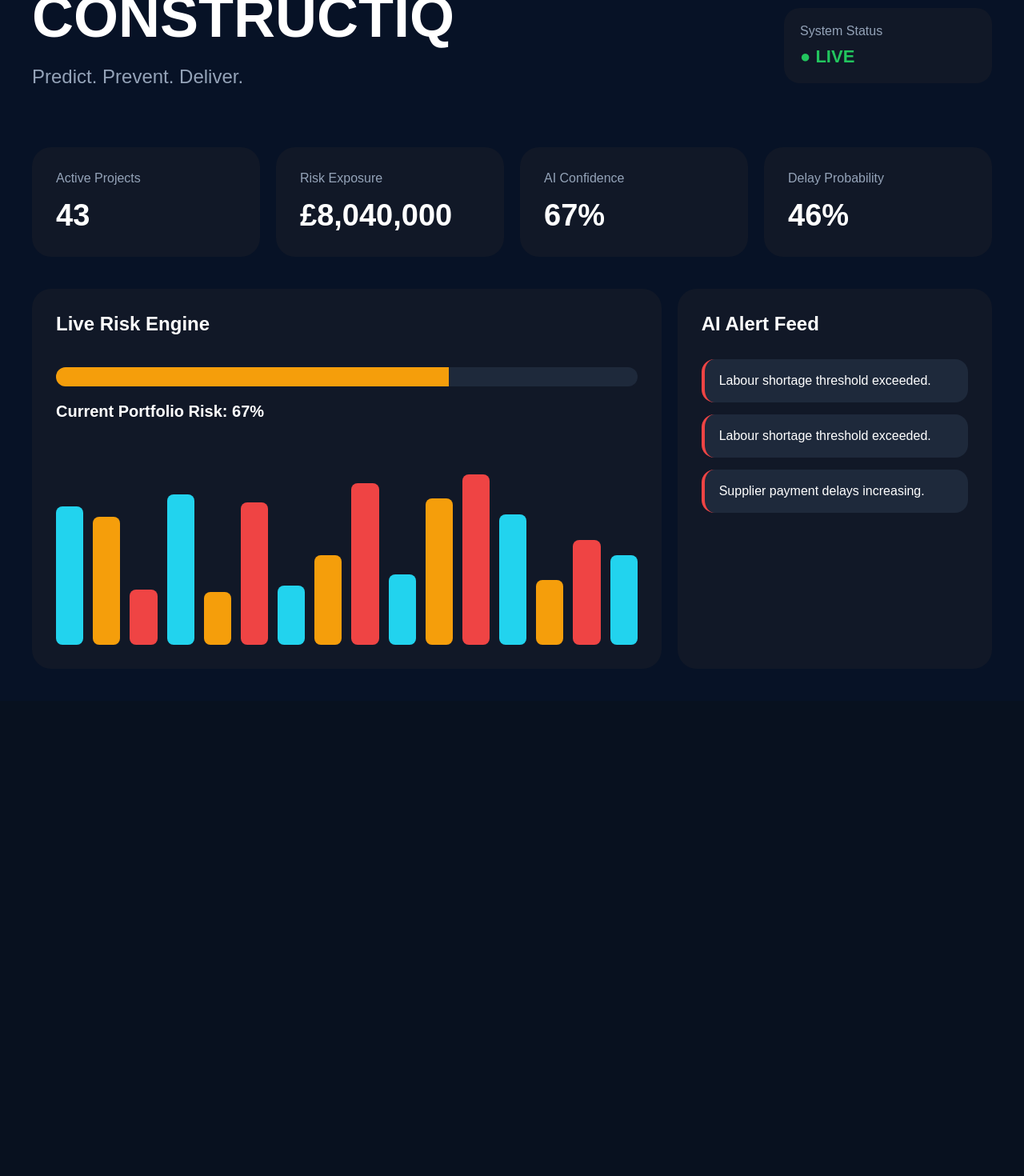
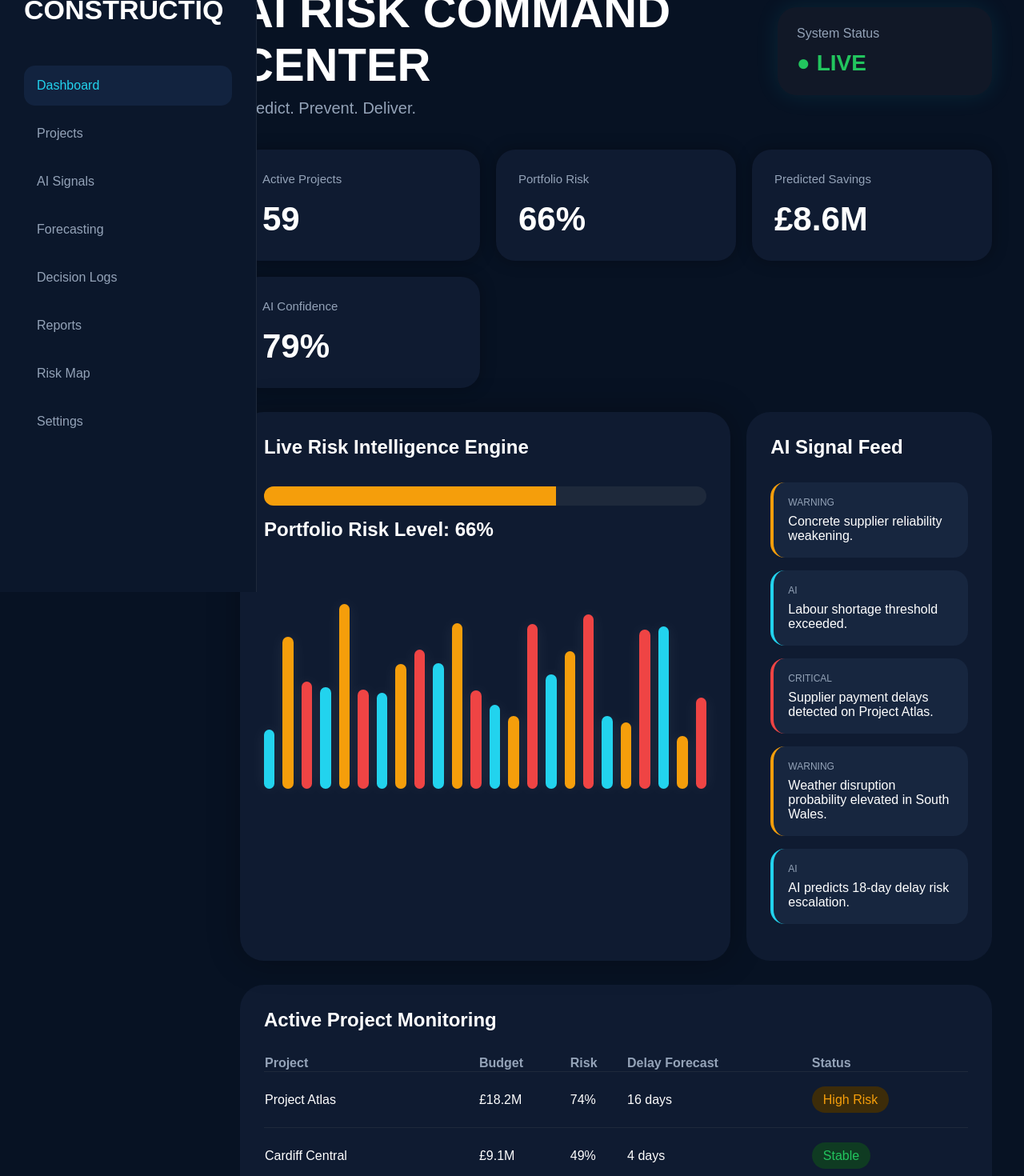
Before and after one commit to Pushpamchy/constructiq-dashboard, a Next.js app: page / in a window 1280 px wide. Shown: the part 60-1530 px from the top of the page at 80% size. Before the commit the page ends 936 px from the top, so only its background shows below. Built offline with nearby package versions, Linux system fonts and the light colour scheme.

Commit message:
Update page.js

```diff
--- a/app/page.js
+++ b/app/page.js
@@ -3,52 +3,165 @@
 import React, { useEffect, useState } from 'react';
 
 export default function Home() {
-  const [risk, setRisk] = useState(67);
-  const [projects, setProjects] = useState(42);
+  const [risk, setRisk] = useState(64);
+  const [projects, setProjects] = useState(58);
+  const [savings, setSavings] = useState(8.4);
   const [alerts, setAlerts] = useState([
-    'Supplier payment delays increasing.',
-    'Weather disruption probability elevated.',
-    'Concrete delivery running behind schedule.'
+    {
+      type: 'CRITICAL',
+      text: 'Supplier payment delays detected on Project Atlas.'
+    },
+    {
+      type: 'WARNING',
+      text: 'Weather disruption probability elevated in South Wales.'
+    },
+    {
+      type: 'AI',
+      text: 'AI predicts 18-day delay risk escalation.'
+    }
   ]);
 
   useEffect(() => {
     const interval = setInterval(() => {
       setRisk(prev => {
         let next = prev + Math.floor(Math.random() * 9 - 4);
-        if (next < 30) next = 30;
-        if (next > 95) next = 95;
+        if (next < 38) next = 38;
+        if (next > 92) next = 92;
         return next;
       });
 
-      setProjects(prev => prev + (Math.random() > 0.7 ? 1 : 0));
+      setProjects(prev => prev + (Math.random() > 0.8 ? 1 : 0));
 
-      const newAlerts = [
-        'Steel price volatility increased.',
+      setSavings(prev =>
+        Number((prev + (Math.random() * 0.4 - 0.15)).toFixed(1))
+      );
+
+      const feed = [
+        'Steel price volatility increased 14%.',
         'Labour shortage threshold exceeded.',
+        'Concrete supplier reliability weakening.',
+        'AI confidence level recalibrated.',
         'Schedule variance anomaly detected.',
-        'AI predicts cost overrun risk spike.',
-        'Supplier reliability trend weakening.'
+        'Risk cascade pattern identified.',
+        'Project Orion entered high-risk state.'
       ];
 
+      const types = ['AI', 'WARNING', 'CRITICAL'];
+
       setAlerts(prev => [
-        newAlerts[Math.floor(Math.random() * newAlerts.length)],
-        ...prev.slice(0, 2)
+        {
+          type: types[Math.floor(Math.random() * types.length)],
+          text: feed[Math.floor(Math.random() * feed.length)]
+        },
+        ...prev.slice(0, 4)
       ]);
     }, 2500);
 
     return () => clearInterval(interval);
   }, []);
 
+  const projectsData = [
+    {
+      name: 'Project Atlas',
+      budget: '£18.2M',
+      risk: 74,
+      delay: '16 days',
+      status: 'High Risk'
+    },
+    {
+      name: 'Cardiff Central',
+      budget: '£9.1M',
+      risk: 49,
+      delay: '4 days',
+      status: 'Stable'
+    },
+    {
+      name: 'London Smart Rail',
+      budget: '£104M',
+      risk: 82,
+      delay: '28 days',
+      status: 'Critical'
+    }
+  ];
+
   return (
     <div
       style={{
+        background: '#071223',
         minHeight: '100vh',
-        background: '#071226',
         color: 'white',
-        padding: '40px',
+        display: 'flex',
         fontFamily: 'Arial'
       }}
     >
+      {/* SIDEBAR */}
+
+      <div
+        style={{
+          width: '260px',
+          background: '#0b172b',
+          borderRight: '1px solid #1e293b',
+          padding: '30px',
+          position: 'fixed',
+          top: 0,
+          left: 0,
+          bottom: 0
+        }}
+      >
+        <h1
+          style={{
+            fontSize: '34px',
+            marginBottom: '50px',
+            fontWeight: '900'
+          }}
+        >
+          CONSTRUCTIQ
+        </h1>
+
+        {[
+          'Dashboard',
+          'Projects',
+          'AI Signals',
+          'Forecasting',
+          'Decision Logs',
+          'Reports',
+          'Risk Map',
+          'Settings'
+        ].map(item => (
+          <div
+            key={item}
+            style={{
+              padding: '16px',
+              marginBottom: '10px',
+              borderRadius: '14px',
+              background:
+                item === 'Dashboard'
+                  ? '#12233f'
+                  : 'transparent',
+              color:
+                item === 'Dashboard'
+                  ? '#22d3ee'
+                  : '#94a3b8',
+              cursor: 'pointer',
+              transition: '0.3s'
+            }}
+          >
+            {item}
+          </div>
+        ))}
+      </div>
+
+      {/* MAIN */}
+
+      <div
+        style={{
+          marginLeft: '260px',
+          width: '100%',
+          padding: '40px'
+        }}
+      >
+        {/* TOP */}
+
         <div
           style={{
             display: 'flex',
@@ -57,33 +170,33 @@ export default function Home() {
           }}
         >
           <div>
-          <h1
+            <div
               style={{
-              fontSize: '72px',
-              margin: 0,
+                fontSize: '58px',
                 fontWeight: '900'
               }}
             >
-            CONSTRUCTIQ
-          </h1>
+              AI RISK COMMAND CENTER
+            </div>
 
-          <p
+            <div
               style={{
                 color: '#94a3b8',
-              fontSize: '24px',
-              marginTop: '20px'
+                marginTop: '10px',
+                fontSize: '20px'
               }}
             >
               Predict. Prevent. Deliver.
-          </p>
+            </div>
           </div>
 
           <div
             style={{
               background: '#111827',
-            padding: '20px',
-            borderRadius: '20px',
-            minWidth: '220px'
+              padding: '24px',
+              borderRadius: '24px',
+              minWidth: '220px',
+              boxShadow: '0 0 30px rgba(34,211,238,0.1)'
             }}
           >
             <div style={{ color: '#94a3b8' }}>
@@ -92,10 +205,10 @@ export default function Home() {
 
             <div
               style={{
+                marginTop: '12px',
                 color: '#22c55e',
-              marginTop: '10px',
                 fontWeight: 'bold',
-              fontSize: '22px'
+                fontSize: '28px'
               }}
             >
               ● LIVE
@@ -103,57 +216,65 @@ export default function Home() {
           </div>
         </div>
 
+        {/* KPI */}
+
         <div
           style={{
             display: 'grid',
-          gridTemplateColumns: 'repeat(auto-fit,minmax(240px,1fr))',
+            gridTemplateColumns:
+              'repeat(auto-fit,minmax(260px,1fr))',
             gap: '20px',
-          marginTop: '50px'
+            marginTop: '40px'
           }}
         >
-        <MetricCard
+          <Metric
             title="Active Projects"
             value={projects}
           />
 
-        <MetricCard
-          title="Risk Exposure"
-          value={`£${(risk * 120000).toLocaleString()}`}
-        />
-
-        <MetricCard
-          title="AI Confidence"
+          <Metric
+            title="Portfolio Risk"
             value={`${risk}%`}
           />
 
-        <MetricCard
-          title="Delay Probability"
-          value={`${Math.floor(risk * 0.7)}%`}
+          <Metric
+            title="Predicted Savings"
+            value={`£${savings}M`}
+          />
+
+          <Metric
+            title="AI Confidence"
+            value={`${Math.floor(risk * 1.2)}%`}
           />
         </div>
 
+        {/* GRID */}
+
         <div
           style={{
-          marginTop: '40px',
             display: 'grid',
             gridTemplateColumns: '2fr 1fr',
-          gap: '20px'
+            gap: '20px',
+            marginTop: '30px'
           }}
         >
+          {/* RISK ENGINE */}
+
           <div
             style={{
-            background: '#111827',
-            borderRadius: '24px',
-            padding: '30px'
+              background: '#0f1b31',
+              borderRadius: '30px',
+              padding: '30px',
+              boxShadow: '0 0 40px rgba(0,0,0,0.3)'
             }}
           >
             <h2 style={{ marginTop: 0 }}>
-            Live Risk Engine
+              Live Risk Intelligence Engine
             </h2>
 
             <div
               style={{
-              marginTop: '40px',
+                marginTop: '35px',
                 height: '24px',
                 background: '#1e293b',
                 borderRadius: '999px',
@@ -170,47 +291,51 @@ export default function Home() {
                       : risk > 55
                       ? '#f59e0b'
                       : '#22c55e',
-                transition: 'all 1s ease'
+                  transition: '1s ease'
                 }}
               />
             </div>
 
             <div
               style={{
-              marginTop: '20px',
-              fontSize: '20px',
+                marginTop: '16px',
+                fontSize: '24px',
                 fontWeight: 'bold'
               }}
             >
-            Current Portfolio Risk: {risk}%
+              Portfolio Risk Level: {risk}%
             </div>
+
+            {/* LIVE GRAPH */}
 
             <div
               style={{
-              marginTop: '40px',
+                marginTop: '50px',
                 display: 'flex',
                 alignItems: 'flex-end',
-              gap: '12px',
-              height: '240px'
+                gap: '10px',
+                height: '260px'
               }}
             >
-            {Array.from({ length: 16 }).map((_, i) => {
-              const height = 40 + Math.random() * 180;
+              {Array.from({ length: 24 }).map((_, i) => {
+                const h = 60 + Math.random() * 180;
 
                 return (
                   <div
                     key={i}
                     style={{
                       flex: 1,
+                      borderRadius: '10px',
+                      height: h,
                       background:
                         i % 3 === 0
                           ? '#22d3ee'
                           : i % 3 === 1
                           ? '#f59e0b'
                           : '#ef4444',
-                    height,
-                    borderRadius: '8px',
-                    transition: 'all 1s ease'
+                      transition: '1s ease',
+                      boxShadow:
+                        '0 0 20px rgba(255,255,255,0.08)'
                     }}
                   />
                 );
@@ -218,15 +343,17 @@ export default function Home() {
             </div>
           </div>
 
+          {/* ALERTS */}
+
           <div
             style={{
-            background: '#111827',
-            borderRadius: '24px',
+              background: '#0f1b31',
+              borderRadius: '30px',
               padding: '30px'
             }}
           >
             <h2 style={{ marginTop: 0 }}>
-            AI Alert Feed
+              AI Signal Feed
             </h2>
 
             <div style={{ marginTop: '30px' }}>
@@ -234,36 +361,125 @@ export default function Home() {
                 <div
                   key={index}
                   style={{
-                  background: '#1e293b',
                     padding: '18px',
-                  borderRadius: '16px',
-                  marginBottom: '15px',
-                  borderLeft: '4px solid #ef4444'
+                    borderRadius: '18px',
+                    marginBottom: '16px',
+                    background: '#17263f',
+                    borderLeft:
+                      alert.type === 'CRITICAL'
+                        ? '4px solid #ef4444'
+                        : alert.type === 'WARNING'
+                        ? '4px solid #f59e0b'
+                        : '4px solid #22d3ee'
                   }}
                 >
-                {alert}
+                  <div
+                    style={{
+                      fontSize: '12px',
+                      marginBottom: '8px',
+                      color: '#94a3b8'
+                    }}
+                  >
+                    {alert.type}
+                  </div>
+
+                  <div>{alert.text}</div>
                 </div>
               ))}
             </div>
+          </div>
+        </div>
+
+        {/* PROJECT TABLE */}
+
+        <div
+          style={{
+            marginTop: '30px',
+            background: '#0f1b31',
+            borderRadius: '30px',
+            padding: '30px'
+          }}
+        >
+          <h2 style={{ marginTop: 0 }}>
+            Active Project Monitoring
+          </h2>
+
+          <table
+            style={{
+              width: '100%',
+              marginTop: '30px',
+              borderCollapse: 'collapse'
+            }}
+          >
+            <thead>
+              <tr style={{ color: '#94a3b8' }}>
+                <th align="left">Project</th>
+                <th align="left">Budget</th>
+                <th align="left">Risk</th>
+                <th align="left">Delay Forecast</th>
+                <th align="left">Status</th>
+              </tr>
+            </thead>
+
+            <tbody>
+              {projectsData.map((p, i) => (
+                <tr
+                  key={i}
+                  style={{
+                    borderTop: '1px solid #1e293b',
+                    height: '70px'
+                  }}
+                >
+                  <td>{p.name}</td>
+                  <td>{p.budget}</td>
+                  <td>{p.risk}%</td>
+                  <td>{p.delay}</td>
+                  <td>
+                    <span
+                      style={{
+                        padding: '8px 14px',
+                        borderRadius: '999px',
+                        background:
+                          p.risk > 75
+                            ? '#3b0d0d'
+                            : p.risk > 55
+                            ? '#3d2c09'
+                            : '#0f3b22',
+                        color:
+                          p.risk > 75
+                            ? '#ef4444'
+                            : p.risk > 55
+                            ? '#f59e0b'
+                            : '#22c55e'
+                      }}
+                    >
+                      {p.status}
+                    </span>
+                  </td>
+                </tr>
+              ))}
+            </tbody>
+          </table>
         </div>
       </div>
     </div>
   );
 }
 
-function MetricCard({ title, value }) {
+function Metric({ title, value }) {
   return (
     <div
       style={{
-        background: '#111827',
-        padding: '30px',
-        borderRadius: '24px'
+        background: '#0f1b31',
+        padding: '28px',
+        borderRadius: '24px',
+        boxShadow: '0 0 20px rgba(0,0,0,0.3)'
       }}
     >
       <div
         style={{
           color: '#94a3b8',
-          fontSize: '16px'
+          fontSize: '15px'
         }}
       >
         {title}
@@ -271,8 +487,8 @@ function MetricCard({ title, value }) {
 
       <div
         style={{
-          marginTop: '16px',
-          fontSize: '38px',
+          marginTop: '18px',
+          fontSize: '42px',
           fontWeight: 'bold'
         }}
       >
```
Lines whose indentation alone changed are shown as unchanged.
